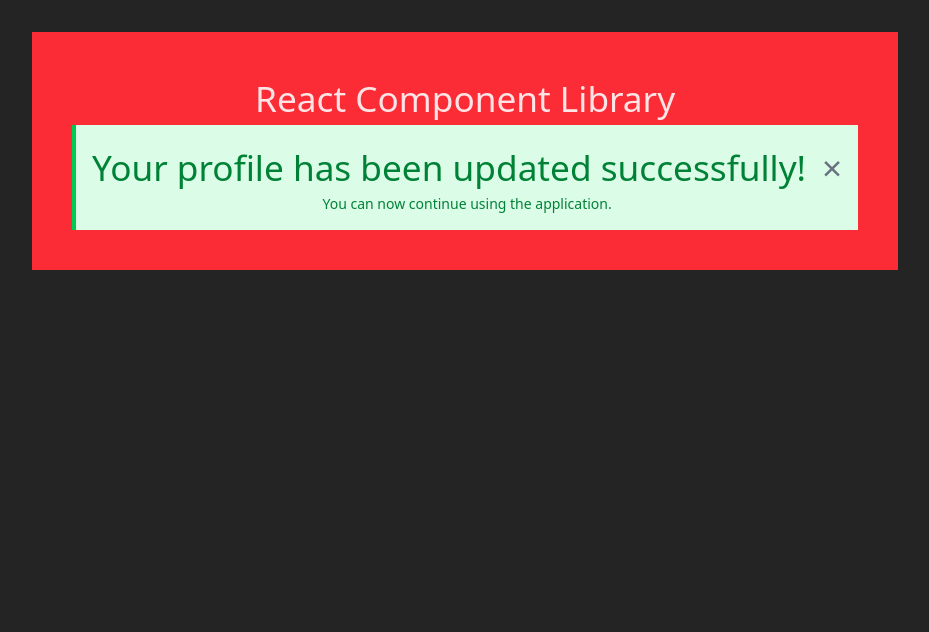
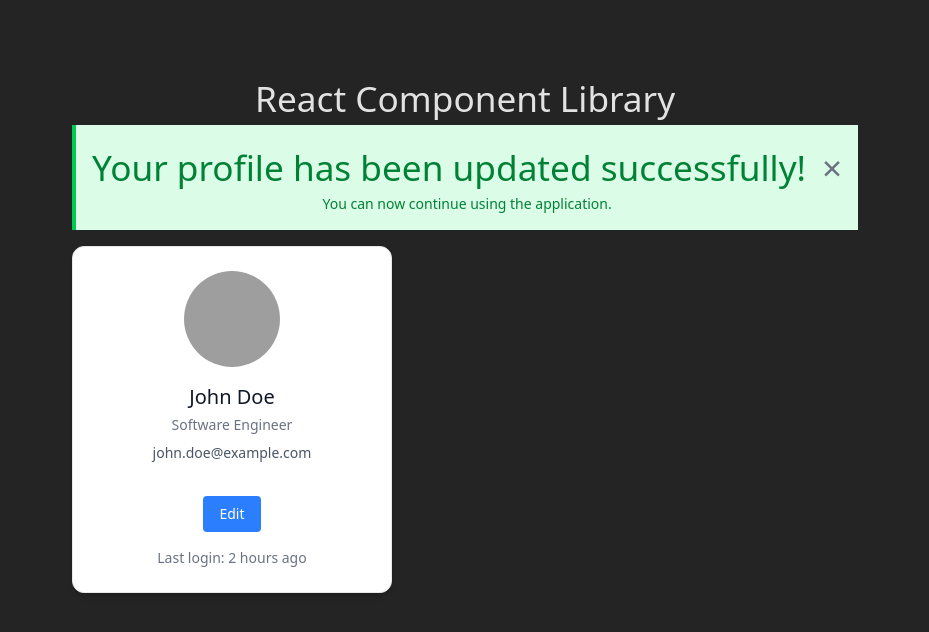
Before and after one commit to millan-figueroa-pscoursework/lab-9.1-component-library, a React (Vite) app: page / in a window 1280 px wide. Shown: the top 632 px of the page, without its empty margins (0-929 px from the left). Built offline with nearby package versions, Linux system fonts and the light colour scheme; grey boxes are pictures that could not be loaded.

Commit message:
Incorporates UserProfileCard into App.tsx, updates styles

```diff
--- a/src/App.tsx
+++ b/src/App.tsx
@@ -1,10 +1,19 @@
-// import { useState } from 'react'
 import { AlertBox } from "./components/Alertbox/AlertBox";
+import UserProfileCard from "./components/UserProfileCard/UserProfileCard";
 
 function App() {
+  const user = {
+    id: "1",
+    name: "John Doe",
+    email: "john.doe@example.com",
+    role: "Software Engineer",
+    avatarUrl: "https://example.com/avatar.jpg",
+  };
+
   return (
-    <main className="p-10 bg-red-500">
+    <main className="p-10">
       <h1 className="font-b">React Component Library</h1>
+      <div>
         <AlertBox
           type="success"
           message="Your profile has been updated successfully!"
@@ -12,6 +21,17 @@ function App() {
         >
           <p className="text-sm">You can now continue using the application.</p>
         </AlertBox>
+      </div>
+      <div className="mt-4">
+        <UserProfileCard
+          user={user}
+          showEmail={true}
+          showRole={true}
+          onEdit={(userId) => alert(`Editing user ${userId}`)}
+        >
+          <div className="text-sm text-gray-500">Last login: 2 hours ago</div>
+        </UserProfileCard>
+      </div>
     </main>
   );
 }
--- a/src/components/UserProfileCard/UserProfileCard.tsx
+++ b/src/components/UserProfileCard/UserProfileCard.tsx
@@ -9,40 +9,26 @@ const UserProfileCard: React.FC<UserProfileCardProps> = ({
   children,
 }) => {
   return (
-    <div
-      style={{
-        border: "1px solid #ccc",
-        borderRadius: "8px",
-        padding: "16px",
-        maxWidth: "250px",
-        textAlign: "center",
-      }}
-    >
+    <div className="bg-white border border-gray-200 rounded-xl p-6 max-w-xs text-center w-full shadow-md">
       {user.avatarUrl && (
         <img
           src={user.avatarUrl}
           alt={user.name}
-          style={{ width: "80px", height: "80px", borderRadius: "50%" }}
+          className="w-24 h-24 rounded-full mx-auto mb-4 object-cover"
         />
       )}
-      <h2>{user.name}</h2>
-      {showEmail && <p>{user.email}</p>}
-      {showRole && <p>{user.role}</p>}
-
+      <h2 className="text-xl font-medium text-gray-900 mb-1">{user.name}</h2>
+      {showRole && <p className="text-sm text-gray-500 mb-2">{user.role}</p>}
+      {showEmail && <p className="text-sm text-gray-600 mb-4">{user.email}</p>}
       {onEdit && (
         <button
           onClick={() => onEdit(user.id)}
-          style={{
-            marginTop: "8px",
-            padding: "4px 8px",
-            cursor: "pointer",
-          }}
+          className="inline-block px-4 py-2 bg-blue-500 text-white text-sm rounded hover:bg-blue-600 transition-colors"
         >
           Edit
         </button>
       )}
-
-      {children}
+      {children && <div className="mt-4 text-sm text-gray-500">{children}</div>}
     </div>
   );
 };
```
Lines whose indentation alone changed are shown as unchanged.
